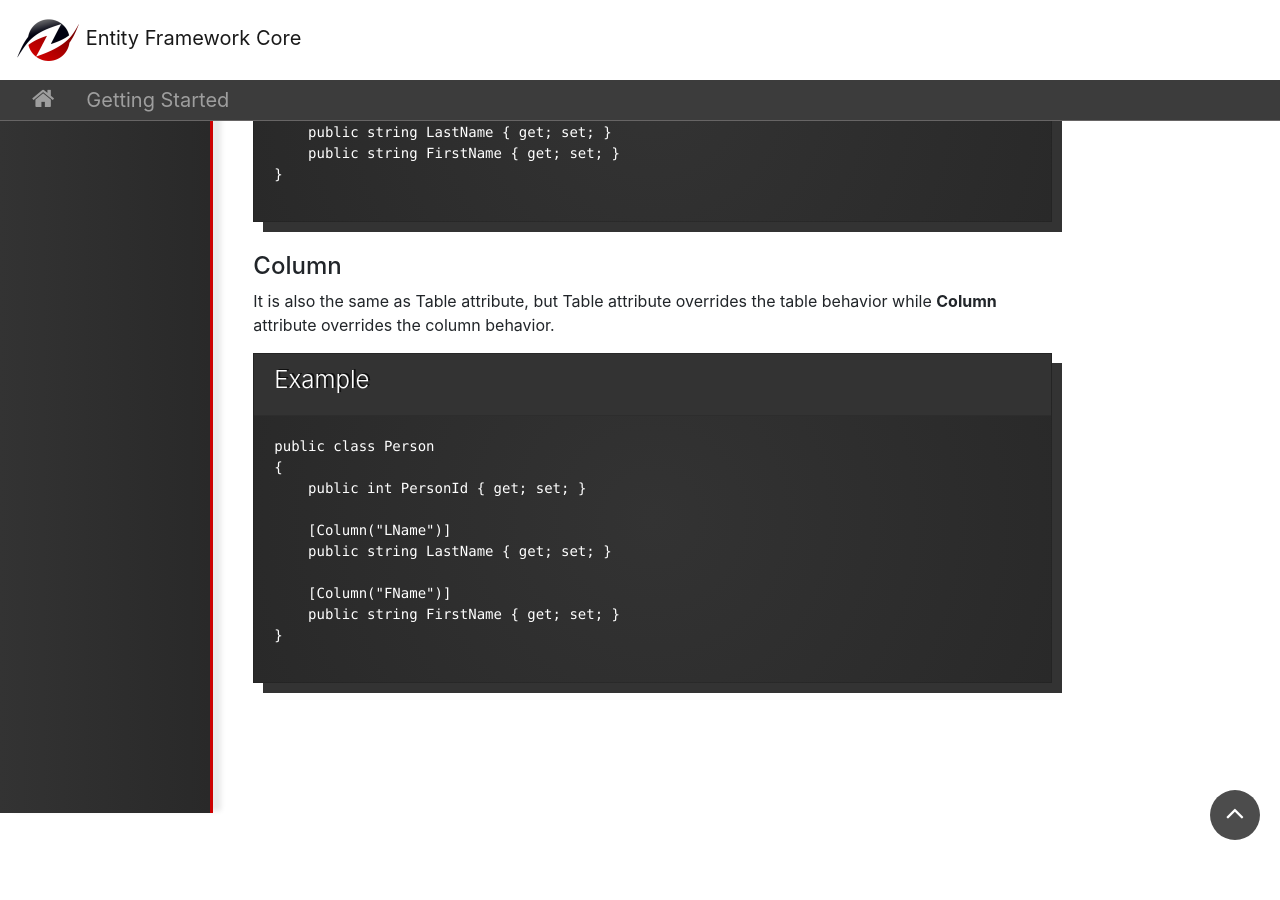
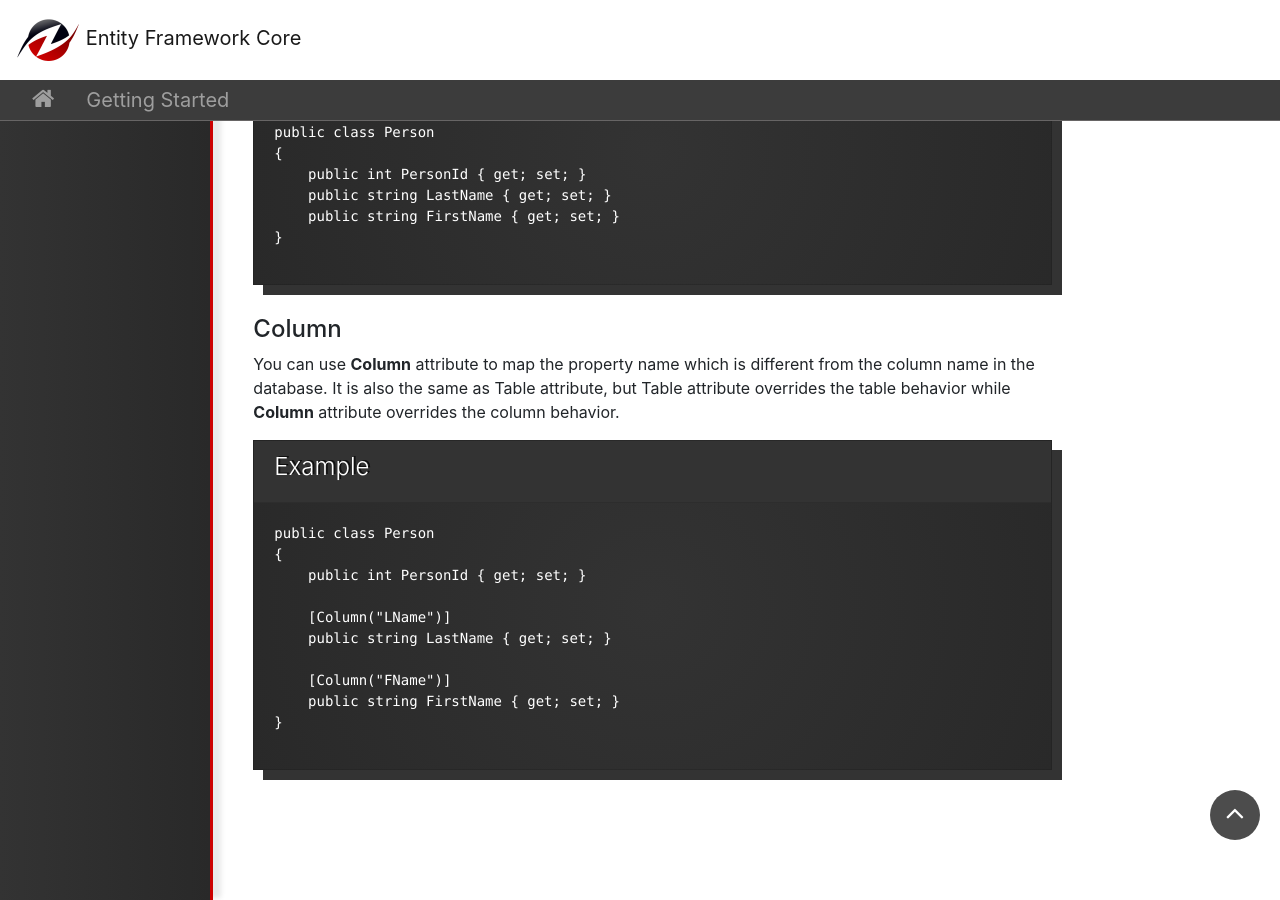
Before and after one commit to zzzprojects/EntityFrameworkCore, a Jekyll site: the page built from docs/pages/getting-started/model/data-annotations.md, in a window 1280 px wide and 900 px high, scrolled down 4982 px. Built offline with Jekyll 4.4.1, drawn with Linux system fonts in a browser that asks for light colours; nearby versions of some CDN libraries; some of the changed text lies outside the part shown.

Commit message:
Updated data-annotations and bulk-insert articles

```diff
--- a/docs/pages/getting-started/model/data-annotations.md
+++ b/docs/pages/getting-started/model/data-annotations.md
@@ -223,7 +226,7 @@ public class Person
 
 #### Column
 
-It is also the same as Table attribute, but Table attribute overrides the table behavior while **Column** attribute overrides the column behavior.
+You can use **Column** attribute to map the property name which is different from the column name in the database. It is also the same as Table attribute, but Table attribute overrides the table behavior while **Column** attribute overrides the column behavior.
 
 {% include template-example.html %}
 {% highlight csharp %}
```
Also changed, not shown: other parts of docs/pages/getting-started/model/data-annotations.md (+5 -2 lines), docs/pages/getting-started/saving-data/bulk-insert.md (+1 -1 lines).
